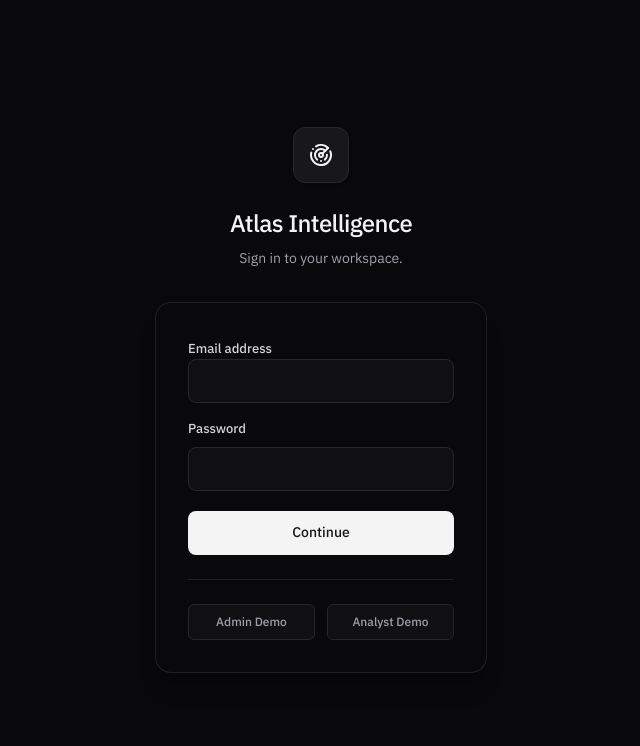
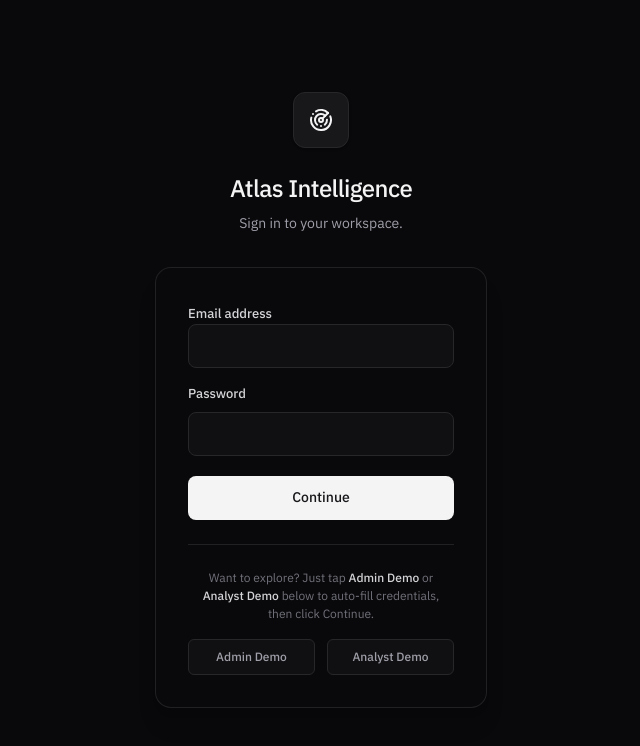
Before and after one commit to HaroonMirza02/V71-Atlas, a React (Vite) app in the folder client/: page /login in a window 1280 px wide. Shown: the top 746 px of the page, without its empty margins (319-959 px from the left). Built offline with nearby package versions, Linux system fonts and the light colour scheme.

Commit message:
Add explicit login instructions to login screen

```diff
--- a/client/src/pages/Login.tsx
+++ b/client/src/pages/Login.tsx
@@ -87,6 +87,9 @@ export default function Login() {
               </button>
 
               <div className="pt-6 mt-6 border-t border-zinc-800/80">
+                <p className="text-center text-[12px] text-zinc-500 mb-4 px-2">
+                  Want to explore? Just tap <strong className="text-zinc-300 font-medium">Admin Demo</strong> or <strong className="text-zinc-300 font-medium">Analyst Demo</strong> below to auto-fill credentials, then click Continue.
+                </p>
                 <div className="grid grid-cols-2 gap-3">
                   <button type="button" onClick={() => autofill('ADMIN')} className="flex h-9 items-center justify-center rounded-md border border-zinc-800 bg-zinc-900/50 text-[12px] font-medium text-zinc-400 hover:text-zinc-200 hover:border-zinc-700 transition-colors">
                     Admin Demo
```
